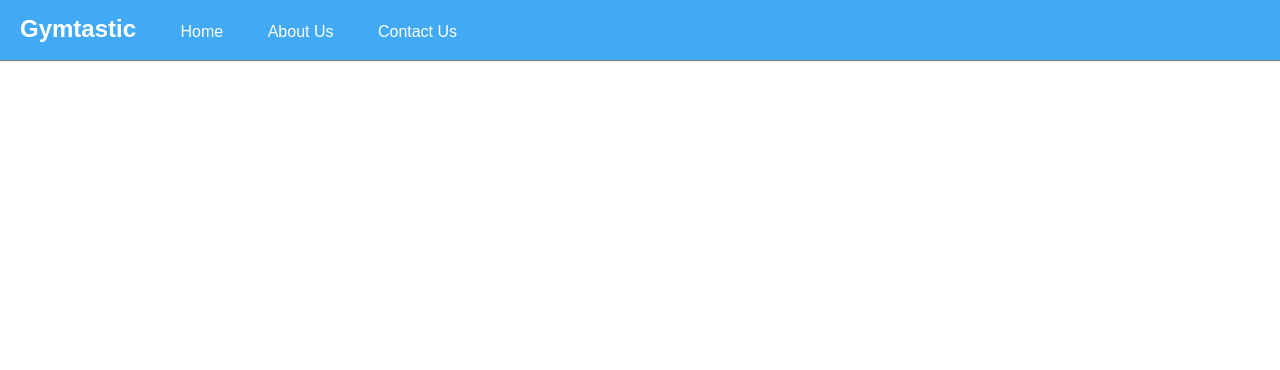
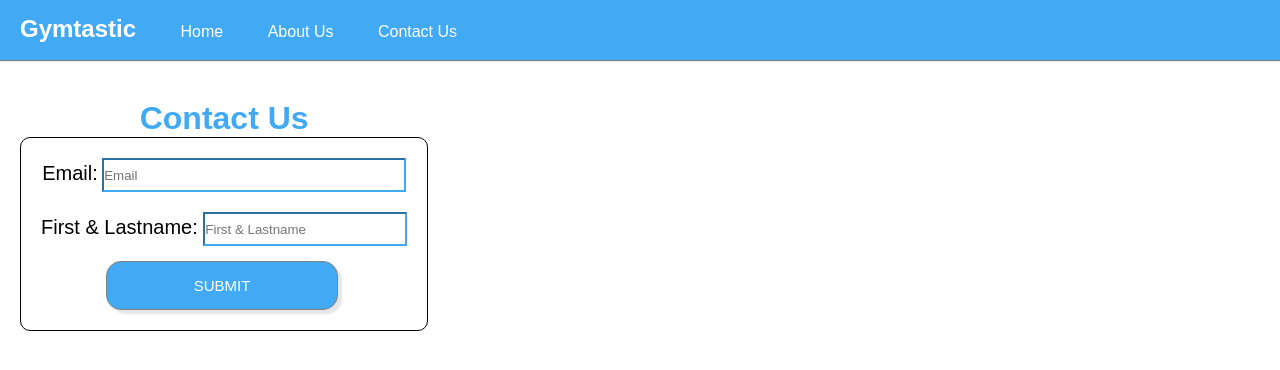
Before and after one commit to targetv/boolean-uk-html-gymtastic, a website: page contact-us.html in a window 1280 px wide. Drawn offline with Linux system fonts and the light colour scheme.

Commit message:
Created Contact Form Created and styles contact form

```diff
--- a/contact-us.html
+++ b/contact-us.html
@@ -4,7 +4,7 @@
     <meta charset="UTF-8" />
     <meta name="viewport" content="width=device-width, initial-scale=1.0" />
     <meta http-equiv="X-UA-Compatible" content="ie=edge" />
-    <title>Gym tastics</title>
+    <title>Contact-Us</title>
     <link rel="stylesheet" href="style.css" />
   </head>
   <body>
@@ -17,6 +17,19 @@
       </div>
     </header>
     <body>
-
+      <main>
+        <h1 class="contact-us">Contact Us</h1>
+        <form action="" class="form">
+          <div class="email">
+          <label for="email">Email:</label>
+          <input type="text" placeholder="Email" id="email">
+          </div>
+          <div class="first-last">
+          <label for="first-last-name">First & Lastname: </label>
+          <input type="text" placeholder="First & Lastname" id="name">
+          <a href="https://youtu.be/5w8QEWA8wGM" target="_blank" class="button button-submit"> SUBMIT</a>
+          </div>
+        </form>
+      </main>
     </body>
   </html>
--- a/style.css
+++ b/style.css
@@ -130,3 +130,43 @@ footer li a {
   font-size: 20px;
   color: #42aaf5;
 }
+
+/* Contact-US */
+
+label {
+  font-size: 20px;
+}
+.email {
+  margin: 0px 0px 20px 0px;
+}
+input {
+  border-color: #42aaf5;
+}
+.email input {
+  width: 300px;
+  height: 30px;
+}
+.first-last input {
+  width: 200px;
+  height: 30px;
+}
+.form {
+  border: solid 1px black;
+  border-radius: 10px;
+  padding: 20px;
+  text-align: center;
+}
+.contact-us {
+  color: #42aaf5;
+  text-align: center;
+}
+.button-submit {
+  margin: 15px 0px 0px 65px;
+  background-color: #42aaf5;
+  color: white;
+  display: block;
+}
+.button-submit:hover {
+  background-color: white;
+  color: #42aaf5;
+}
```
Also changed, not shown: About-us.html (+1 -1 lines).
